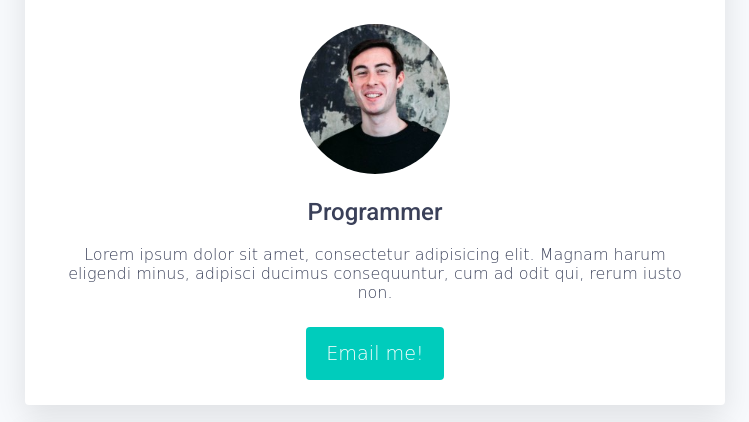
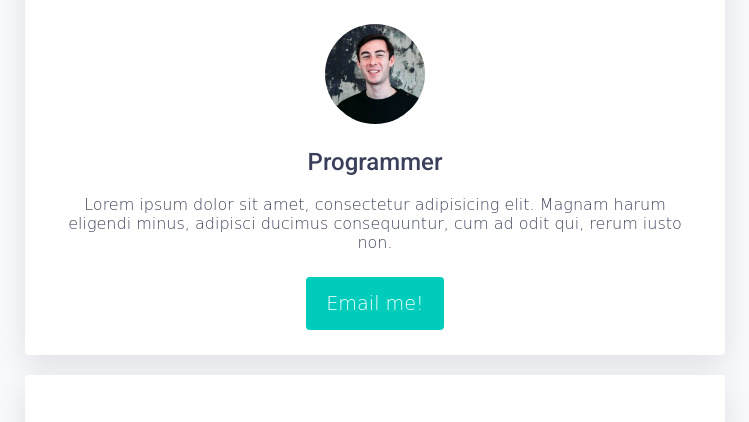
Before and after one commit to alexplatteeuw/profile, a plain HTML site: page index.html in a window 1280 px wide. Shown: the part 137-559 px from the top of the page, without its empty margins (265-1014 px from the left). Drawn offline with Linux system fonts and the light colour scheme; a web font is replaced by a local one.

Commit message:
make my profile prettier

```diff
--- a/index.html
+++ b/index.html
@@ -12,7 +12,7 @@
 <div class="container">
   <div class="card" id="introduction">
     <h1>Alexandre</h1>
-    <img src="images/alex.jpeg" class="img-circle" alt="Alex " width="150">
+    <img src="images/alex.jpeg" class="img-circle" alt="Alex " width="100">
     <h2>Programmer</h2>
       <p>
         Lorem ipsum dolor sit amet, consectetur adipisicing elit. Magnam harum eligendi minus, adipisci ducimus consequuntur, cum ad odit qui, rerum iusto non.
```
